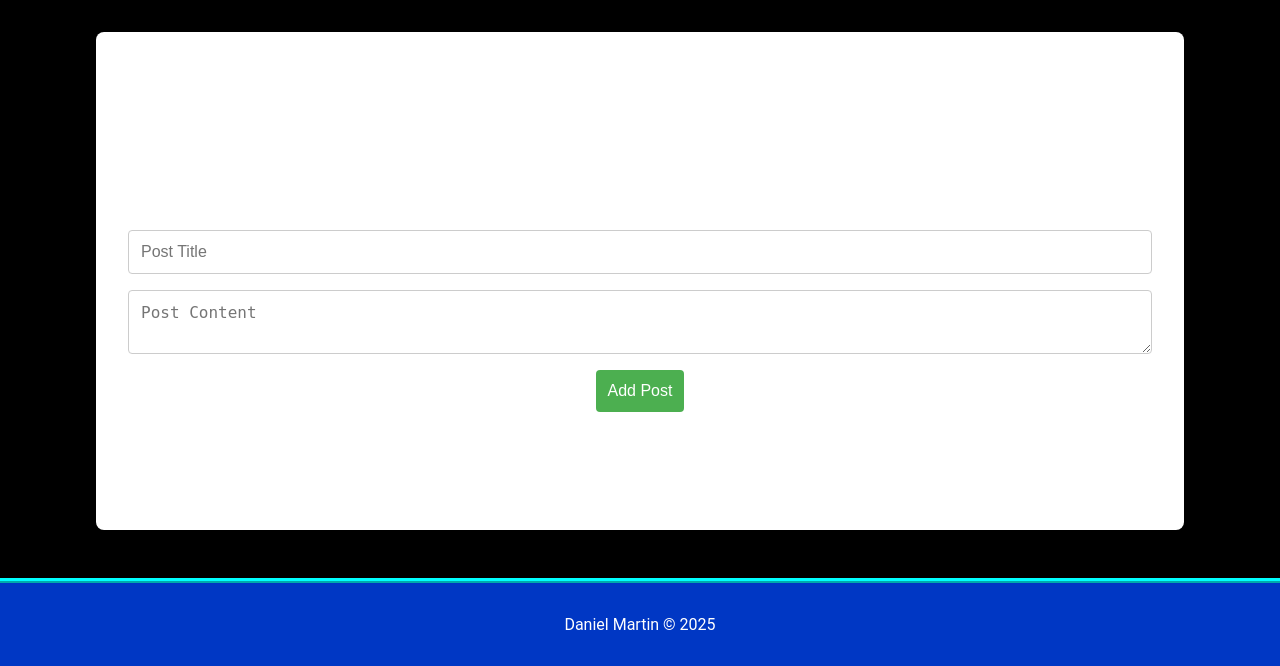
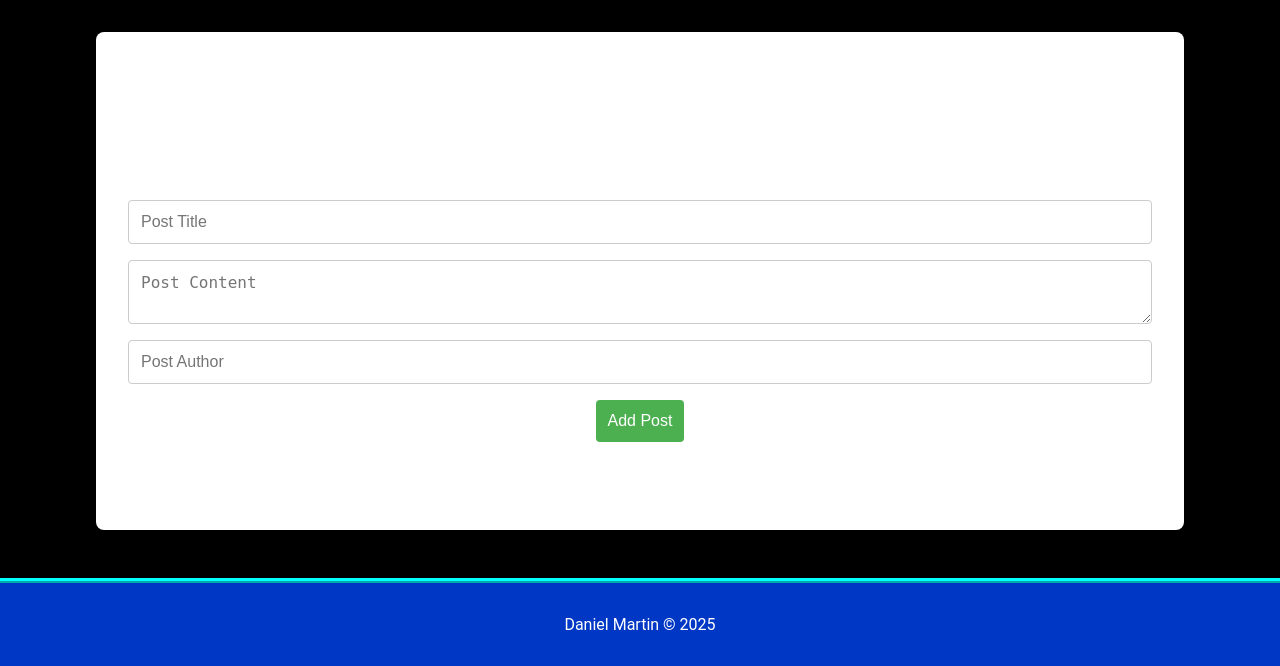
Before and after one commit to danielwmartin1/Blog, a Flask app: page / in a window 1280 px wide. Shown: the part 134-800 px from the top of the page. Run offline with Flask 3, Linux system fonts and the light colour scheme.

Commit message:
Enhance post submission with author field and validation; improve flash message styling

```diff
--- a/Templates/base.html
+++ b/Templates/base.html
@@ -5,6 +5,15 @@
     <meta name="viewport" content="width=device-width, initial-scale=1.0">
     <title>Dan's Python Blog</title>
     <link rel="stylesheet" href="{{ url_for('static', filename='styles.css') }}">
+    <style>
+        .flash-success {
+            color: green !important;
+            background-color: lightgreen !important;
+        }
+        .flash-error {
+            color: red;
+        }
+    </style>
 </head>
 <body>
     <header>
--- a/Templates/index.html
+++ b/Templates/index.html
@@ -3,19 +3,20 @@
 {% block content %}
 <h1>Dan's Python Blog</h1>
 
-{% with messages = get_flashed_messages() %}
+{% with messages = get_flashed_messages(with_categories=true) %}
     {% if messages %}
         <ul class="flashes">
-        {% for message in messages %}
-            <li>{{ message }}</li>
+        {% for category, message in messages %}
+            <li class="flash-{{ category }}">{{ message }}</li>
         {% endfor %}
         </ul>
     {% endif %}
 {% endwith %}
 
 <form action="{{ url_for('add_post') }}" method="POST">
-    <input type="text" name="title" placeholder="Post Title">
-    <textarea name="content" placeholder="Post Content"></textarea>
+    <input type="text" name="title" placeholder="Post Title" required minlength="5">
+    <textarea name="content" placeholder="Post Content" required minlength="10"></textarea>
+    <input type="text" name="author" placeholder="Post Author" required minlength="2">
     <center><button type="submit">Add Post</button></center>
 </form>
 <div class="posts">
--- a/app.py
+++ b/app.py
@@ -14,10 +14,31 @@
 def add_post():
     title = request.form.get('title')
     content = request.form.get('content')
-    if title and content:
-        posts.append({'title': title, 'content': content})
-    else:
-        flash("Title and Content cannot be empty")
+    author = request.form.get('author')
+    # Debugging information
+    app.logger.debug(f"Received title: {title}")
+    app.logger.debug(f"Received content: {content}")
+    app.logger.debug(f"Received author: {author}")
+
+    # Validation
+    if not title or not content or not author:
+        flash("Title, Content, and Author cannot be empty", "error")
+        return redirect(url_for('index'))
+
+    if len(title) < 5:
+        flash("Title must be at least 5 characters long", "error")
+        return redirect(url_for('index'))
+
+    if len(content) < 10:
+        flash("Content must be at least 10 characters long", "error")
+        return redirect(url_for('index'))
+
+    if len(author) < 2:
+        flash("Author must be at least 2 characters long", "error")
+        return redirect(url_for('index'))
+
+    posts.append({'title': title, 'content': content, 'author': author})
+    flash("Post added successfully", "success")
     return redirect(url_for('index'))
 
 if __name__ == '__main__':
--- a/static/styles.css
+++ b/static/styles.css
@@ -56,7 +56,6 @@
     color: #d8000c;
     padding: 1rem;
     margin-bottom: 1rem;
-    border-left: 5px solid #d8000c;
     border-radius: 4px;
 }
 
```
